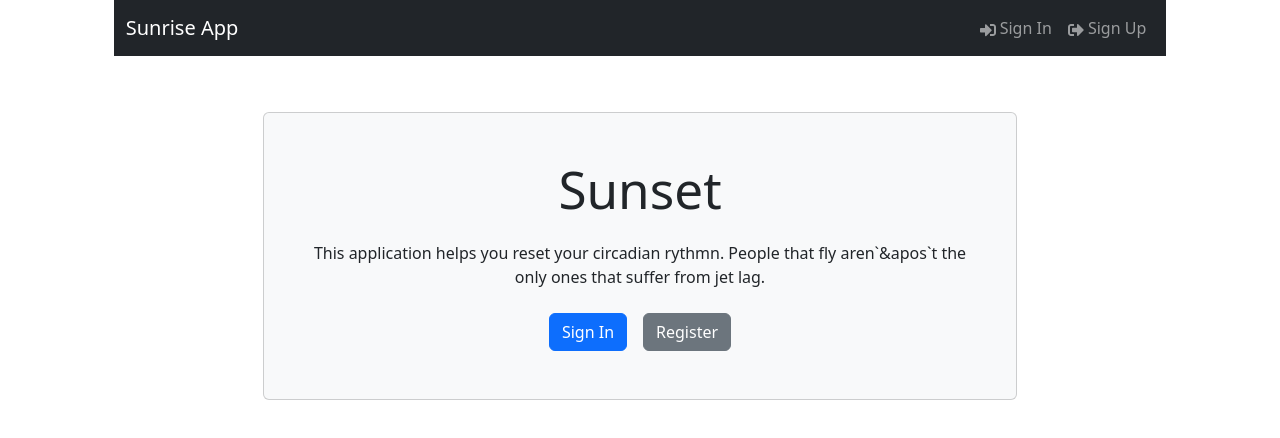
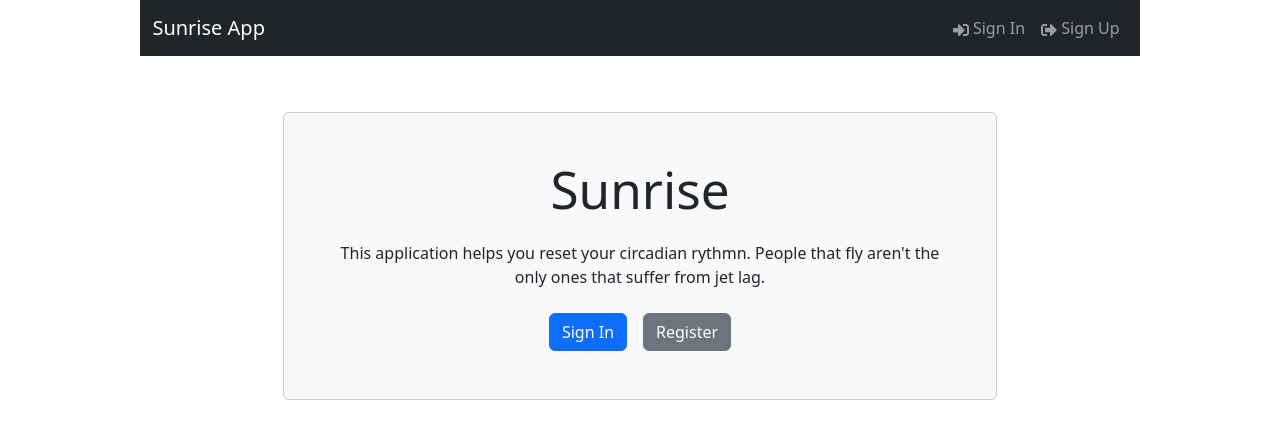
Before and after one commit to THREEhundo/sunrise, a React (Vite) app in the folder frontend/: page / in a window 1280 px wide. Shown: the top 438 px of the page. Built offline with nearby package versions, Linux system fonts and the light colour scheme.

Commit message:
corrected spelling and format errors

```diff
--- a/frontend/src/components/Hero.jsx
+++ b/frontend/src/components/Hero.jsx
@@ -6,10 +6,10 @@ const Hero = () => {
 		<div className=' py-5'>
 			<Container className='d-flex justify-content-center'>
 				<Card className='p-5 d-flex flex-column align-items-center hero-card bg-light w-75'>
-					<h1 className='text-center mb-4'>Sunset</h1>
+					<h1 className='text-center mb-4'>Sunrise</h1>
 					<p className='text-center mb-4'>
 						This application helps you reset your circadian rythmn.
-						People that fly aren`&apos`t the only ones that suffer
+						People that fly aren&#39;t the only ones that suffer
 						from jet lag.
 					</p>
 					<div className='d-flex'>
```
